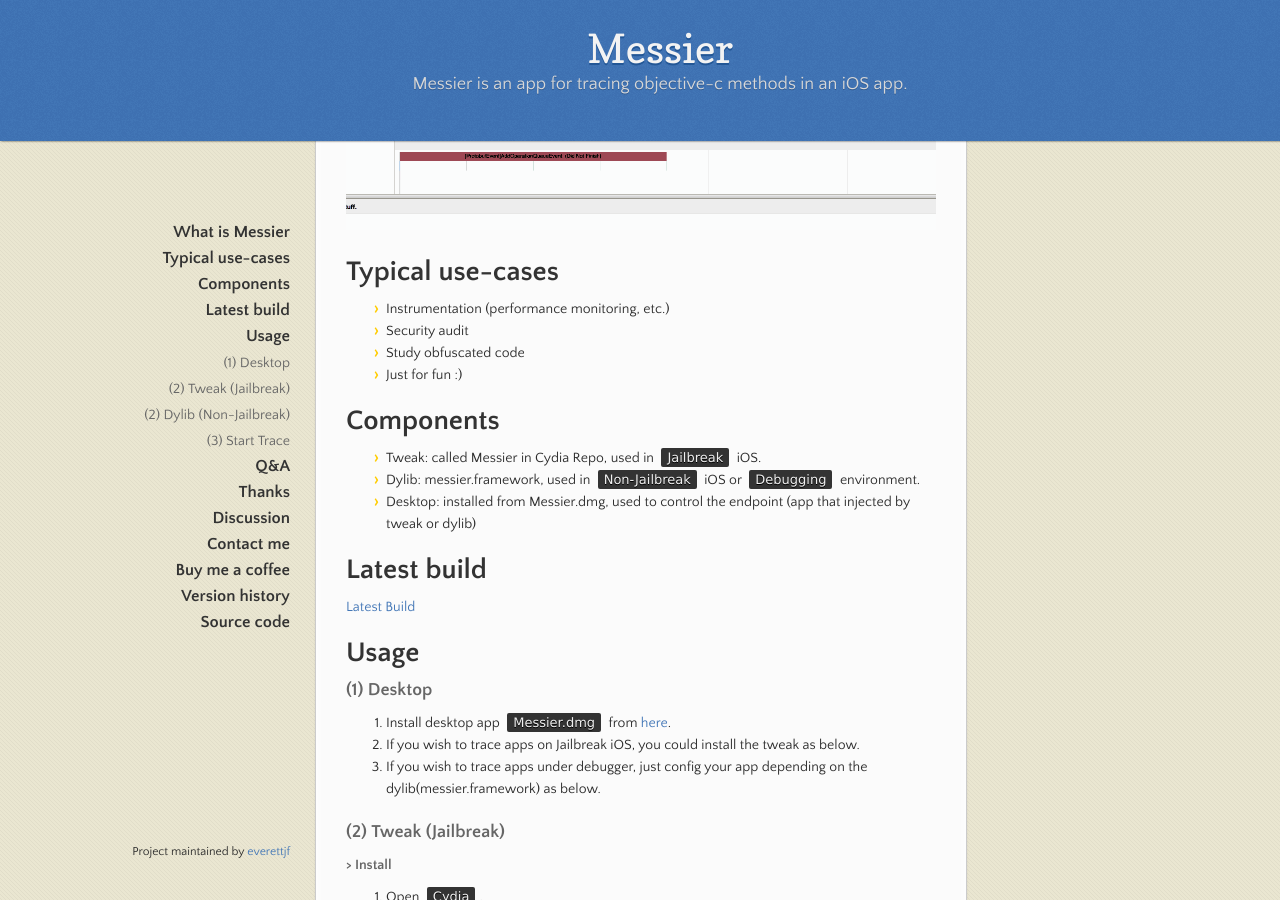
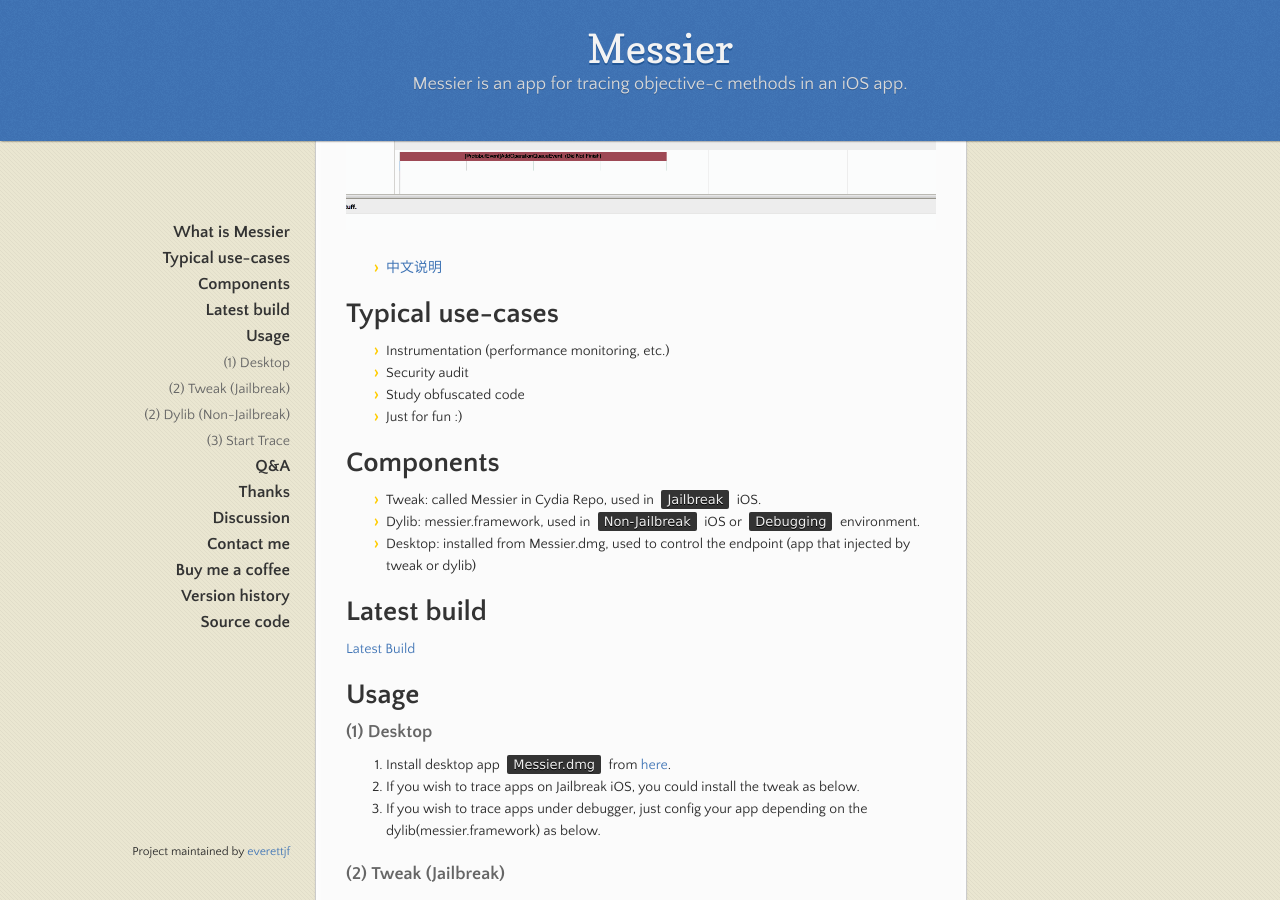
Before and after one commit to messier-app/website, a Jekyll site: the page built from index.md, in a window 1280 px wide and 900 px high, scrolled down 388 px. Built offline with Jekyll 4.4.1, drawn with Linux system fonts in a browser that asks for light colours; our own code applies the rules of GitHub Pages for plain Markdown files.

Commit message:
Update index.md

```diff
--- a/index.md
+++ b/index.md
@@ -9,6 +9,7 @@ layout: default
 
 ![messier](./images/messier.gif)
 
+- [中文说明](https://everettjf.github.io/2019/05/06/messier/)
 
 # Typical use-cases
 
```
